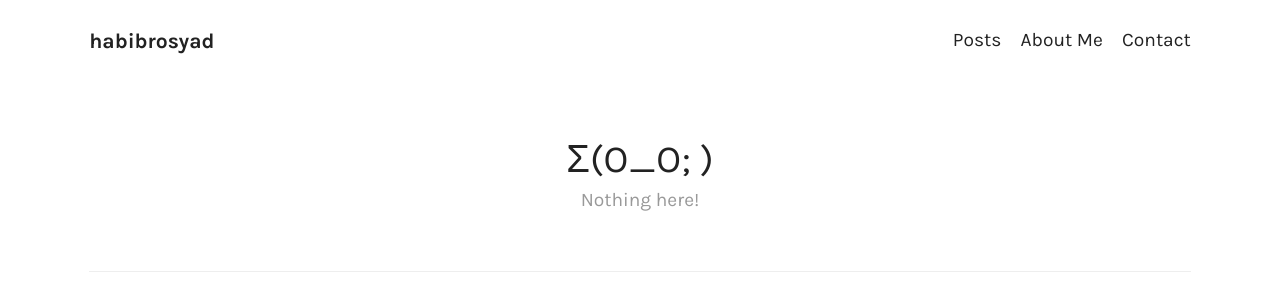
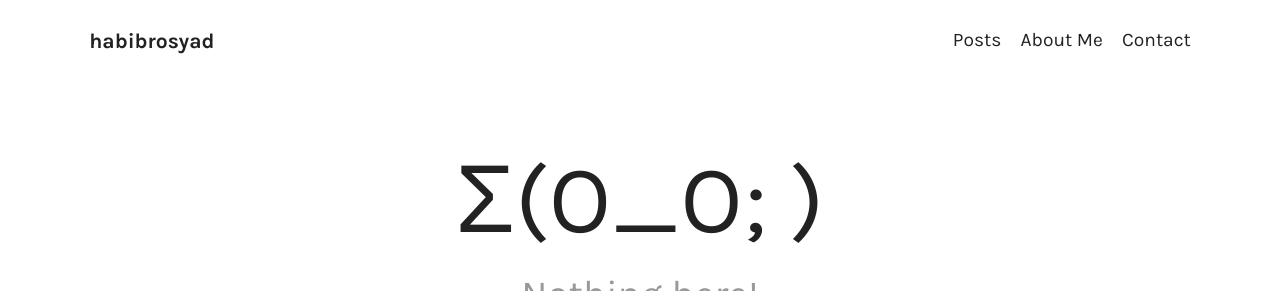
Before and after one commit to habibrosyad/habibrosyad.github.io, a plain HTML site: page 404.html in a window 1280 px wide. Shown: the top 291 px of the page. Drawn offline with Linux system fonts and the light colour scheme.

Commit message:
Update CSS for 404 page

```diff
--- a/css/theme.css
+++ b/css/theme.css
@@ -644,10 +644,11 @@ pre code {
 }
 
 .not-found-icon {
-    font-size: 2rem;
+    font-size: 5rem;
 }
 
 .not-found-text {
+    font-size: 2rem;
     color: #999;
 }
 
```
